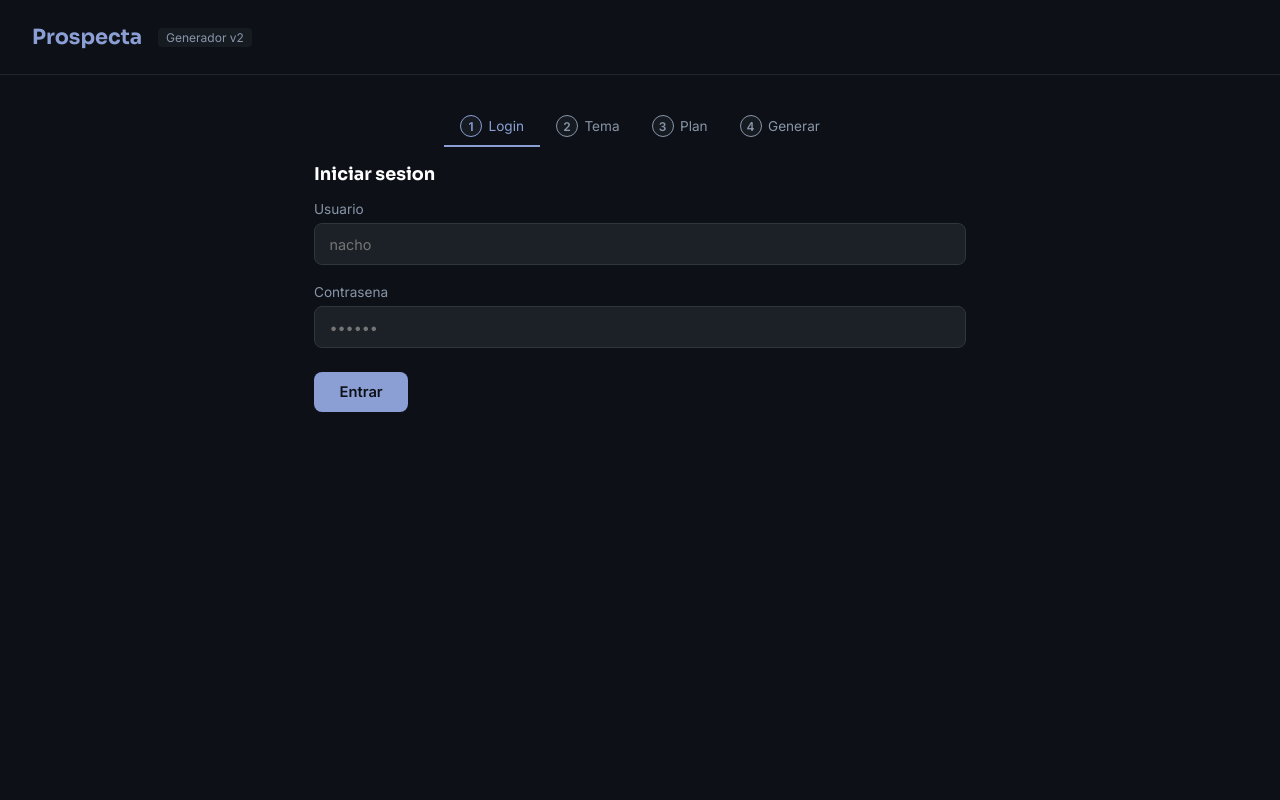
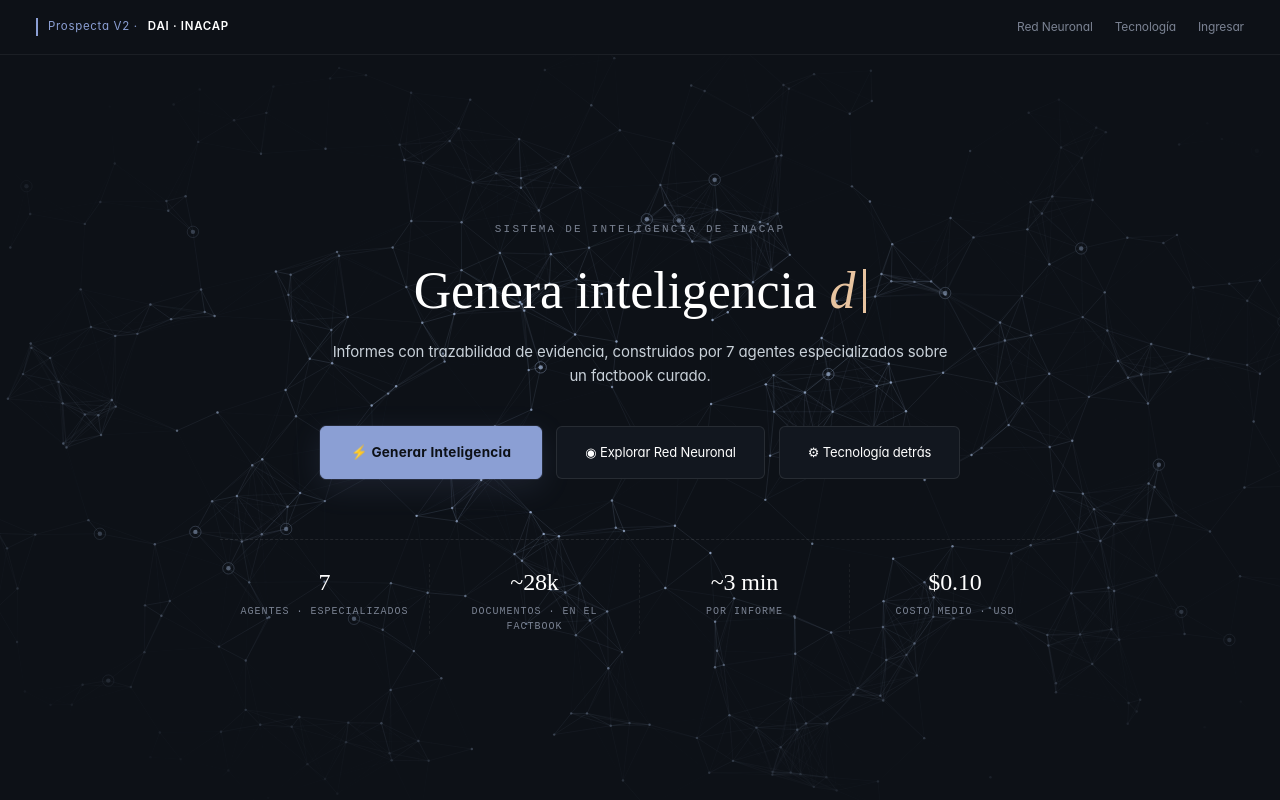
Before and after one commit to gboudon-dev/frontend_copia, a FastAPI app: page / in a window 1280 px wide. Run offline with FastAPI, Linux system fonts and the light colour scheme.

Commit message:
another refraction step

```diff
--- a/app/main.py
+++ b/app/main.py
@@ -16,11 +16,33 @@ N8N_WEBHOOK = "http://10.58.114.31:5678/webhook/generar-informe"
 N8N_CHAT_WEBHOOK = "http://10.58.114.31:5678/webhook/chat-prospecta/chat"
 
 @app.get("/", response_class=HTMLResponse)
-async def read_wizard(request: Request):
+async def read_landing(request: Request):
     return templates.TemplateResponse(
         request=request,
-        name="wizard.html"
+        name="landing.html"
     )
+
+@app.get("/generar", response_class=HTMLResponse)
+async def read_workbench(request: Request):
+    return templates.TemplateResponse(
+        request=request,
+        name="workbench.html"
+    )
+
+@app.get("/login", response_class=HTMLResponse)
+async def read_login(request: Request):
+    return templates.TemplateResponse(
+        request=Request,
+        name="login.html"
+    )
+
+@app.get("/tecnologia", response_class=HTMLResponse)
+async def read_tecnologia(request: Request):
+    return templates.TemplateResponse(
+        request=Request,
+        name="tecnologia.html"
+    )
+
 
 # --- ENDPOINTS ADAPTADOS DEL PROXY.PY ---
 
--- a/v5/tokens.css
+++ b/static/tokens.css
@@ -1,5 +1,5 @@
 /* =====================================================
-   Prospecta v5 — Design tokens
+   Prospecta static — Design tokens
    Paleta A (periwinkle + durazno) por defecto.
    Paleta B (lavanda + sage) via [data-palette="b"]
    Dark por defecto; light via [data-theme="light"]
--- a/v5/landing.html
+++ b/templates/landing.html
@@ -4,44 +4,49 @@
   <meta charset="utf-8">
   <meta name="viewport" content="width=device-width, initial-scale=1">
   <title>Prospecta V2 · DAI · INACAP</title>
-  <link rel="stylesheet" href="/v5/shared/common.css">
+  <link rel="stylesheet" href="/static/tokens.css">
+  <link rel="stylesheet" href="/static/shared/common.css">
   <style>
-    body { display: flex; flex-direction: column; min-height: 100vh; overflow-x: hidden; }
+
+    body {
+      background-color: var(--bg-1);
+      color: var(--ink-1);
+      display: flex; flex-direction: column; min-height: 100vh; overflow-x: hidden; }
 
     /* Nav */
-    .nav { display: flex; justify-content: space-between; align-items: center; padding: 18px 36px; border-bottom: 1px solid var(--border); }
-    .brand { display: flex; align-items: center; gap: 10px; font-size: 11.5px; letter-spacing: 0.06em; color: var(--periwinkle); border-left: 2px solid var(--periwinkle); padding-left: 10px; }
-    .brand strong { color: var(--text-strong); font-weight: 600; }
+    .nav { display: flex; justify-content: space-between; align-items: center; padding: 18px 36px; border-bottom: 1px solid var(--line-1); }
+    .brand { display: flex; align-items: center; gap: 10px; font-size: 11.5px; letter-spacing: 0.06em; color: var(--brand-400); border-left: 2px solid var(--brand-400); padding-left: 10px; }
+    .brand strong { color: var(--ink-0); font-weight: 600; }
     .nav-links { display: flex; gap: 22px; align-items: center; font-size: 12px; }
-    .nav-links a { color: var(--text-muted); }
-    .nav-links a:hover { color: var(--text-strong); }
-    .user-chip { display: flex; align-items: center; gap: 6px; font-family: var(--font-mono); font-size: 10.5px; padding: 4px 10px; border: 1px solid var(--border-hover); border-radius: 12px; }
-    .user-dot { width: 6px; height: 6px; border-radius: 50%; background: var(--green); animation: pulse-y 2s ease-in-out infinite; }
+    .nav-links a { color: var(--ink-3); }
+    .nav-links a:hover { color: var(--ink-0); }
+    .user-chip { display: flex; align-items: center; gap: 6px; font-family: var(--font-mono); font-size: 10.5px; padding: 4px 10px; border: 1px solid var(--line-2); border-radius: 12px; }
+    .user-dot { width: 6px; height: 6px; border-radius: 50%; background: var(--ok-500); animation: pulse-y 2s ease-in-out infinite; }
 
     /* Hero */
     .hero { flex: 1; display: flex; flex-direction: column; align-items: center; justify-content: center; position: relative; padding: 60px 36px; text-align: center; }
     .neural-backdrop { position: absolute; inset: 0; width: 100%; height: 100%; opacity: 0.9; pointer-events: none; z-index: 0; mask-image: radial-gradient(ellipse 70% 60% at 50% 50%, #000 30%, transparent 95%); -webkit-mask-image: radial-gradient(ellipse 70% 60% at 50% 50%, #000 30%, transparent 95%); }
     .hero-content { position: relative; z-index: 1; max-width: 840px; }
-    .hero-eyebrow { font-family: var(--font-mono); font-size: 11px; letter-spacing: 0.2em; color: var(--text-muted); text-transform: uppercase; margin-bottom: 22px; }
-    .hero-title { font-family: var(--font-serif); font-size: 52px; line-height: 1.2; color: var(--text-strong); font-weight: 500; margin: 0 0 18px 0; }
+    .hero-eyebrow { font-family: var(--font-mono); font-size: 11px; letter-spacing: 0.2em; color: var(--ink-3); text-transform: uppercase; margin-bottom: 22px; }
+    .hero-title { font-family: var(--font-display); font-size: 52px; line-height: 1.2; color: var(--ink-0); font-weight: 500; margin: 0 0 18px 0; }
     .typewriter-line { display: inline-flex; align-items: center; gap: 8px; }
     .typewriter-word { font-style: italic; }
-    .typewriter-cursor { display: inline-block; width: 3px; height: 44px; background: var(--periwinkle); animation: pulse-y 0.8s step-end infinite; vertical-align: middle; }
+    .typewriter-cursor { display: inline-block; width: 3px; height: 44px; background: var(--brand-400); animation: pulse-y 0.8s step-end infinite; vertical-align: middle; }
     .hero-subtitle { font-size: 15px; color: var(--text); line-height: 1.6; margin: 0 auto 38px auto; max-width: 620px; }
 
     /* CTAs */
     .ctas { display: flex; gap: 14px; justify-content: center; flex-wrap: wrap; margin-bottom: 60px; }
-    .cta-primary { padding: 15px 30px; background: var(--periwinkle); color: var(--bg-base); border: 1px solid var(--periwinkle); border-radius: var(--radius-md); font-size: 13.5px; font-weight: 700; letter-spacing: 0.02em; display: inline-flex; align-items: center; gap: 10px; box-shadow: var(--shadow-glow-periwinkle); }
+    .cta-primary { padding: 15px 30px; background: var(--brand-400); color: var(--bg-1); border: 1px solid var(--brand-400); border-radius: var(--r-md); font-size: 13.5px; font-weight: 700; letter-spacing: 0.02em; display: inline-flex; align-items: center; gap: 10px; box-shadow: var(--glow-brand); }
     .cta-primary:hover { background: #c0d0e5; }
-    .cta-ghost { padding: 15px 28px; background: var(--bg-panel); color: var(--text-strong); border: 1px solid var(--border-hover); border-radius: var(--radius-md); font-size: 13px; display: inline-flex; align-items: center; gap: 8px; }
-    .cta-ghost:hover { background: var(--bg-hover, rgba(255,255,255,0.06)); border-color: var(--periwinkle); }
+    .cta-ghost { padding: 15px 28px; background: var(--bg-2); color: var(--ink-0); border: 1px solid var(--line-2); border-radius: var(--r-md); font-size: 13px; display: inline-flex; align-items: center; gap: 8px; }
+    .cta-ghost:hover { background: var(--bg-hover, rgba(255,255,255,0.06)); border-color: var(--brand-400); }
 
     /* Stats strip */
-    .stats { display: grid; grid-template-columns: repeat(4, 1fr); gap: 0; border-top: 1px dashed var(--border-hover); padding-top: 24px; max-width: 840px; margin: 0 auto; }
-    .stat { text-align: center; padding: 0 16px; border-right: 1px dashed var(--border); }
+    .stats { display: grid; grid-template-columns: repeat(4, 1fr); gap: 0; border-top: 1px dashed var(--line-2); padding-top: 24px; max-width: 840px; margin: 0 auto; }
+    .stat { text-align: center; padding: 0 16px; border-right: 1px dashed var(--line-1); }
     .stat:last-child { border-right: none; }
-    .stat-num { font-family: var(--font-serif); font-size: 24px; color: var(--text-strong); margin-bottom: 4px; }
-    .stat-label { font-family: var(--font-mono); font-size: 10px; letter-spacing: 0.1em; color: var(--text-muted); text-transform: uppercase; }
+    .stat-num { font-family: var(--font-display); font-size: 24px; color: var(--ink-0); margin-bottom: 4px; }
+    .stat-label { font-family: var(--font-mono); font-size: 10px; letter-spacing: 0.1em; color: var(--ink-3); text-transform: uppercase; }
   </style>
 </head>
 <body>
@@ -85,10 +90,10 @@
   </section>
 
   <script type="module">
-    import { startTypewriter } from "/v5/shared/typewriter.js";
-    import { isAuthenticated, getUser } from "/v5/shared/auth.js";
-    import { renderNeuralBackdrop } from "/v5/shared/neural-backdrop.js";
-    import { resetState } from "/v5/shared/state.js";
+    import { startTypewriter } from "/static/shared/typewriter.js";
+    import { isAuthenticated, getUser } from "/static/shared/auth.js";
+    import { renderNeuralBackdrop } from "/static/shared/neural-backdrop.js";
+    import { resetState } from "/static/shared/state.js";
 
     // CTA principal: resetear estado para arrancar flujo fresco.
     document.getElementById("cta-generar").addEventListener("click", (e) => {
```
Also changed, not shown: templates/workbench.html (renamed from v5/workbench.html, +21 -19 lines), static/flow.js (renamed from v5/flow.js), static/shared/api.js (renamed from v5/shared/api.js), static/shared/auth.js (renamed from v5/shared/auth.js), static/shared/common.css (renamed from v5/shared/common.css), static/shared/moments/cierre.js (renamed from v5/shared/moments/cierre.js), static/shared/moments/clarifier.js (renamed from v5/shared/moments/clarifier.js), static/shared/moments/composer.js (renamed from v5/shared/moments/composer.js), static/shared/moments/generation.js (renamed from v5/shared/moments/generation.js), static/shared/moments/plan.js (renamed from v5/shared/moments/plan.js), static/shared/neural-backdrop.js (renamed from v5/shared/neural-backdrop.js), static/shared/state.js (renamed from v5/shared/state.js), static/shared/tech-panel.js (renamed from v5/shared/tech-panel.js), static/shared/tokens.css (renamed from v5/shared/tokens.css), 3 more files.
